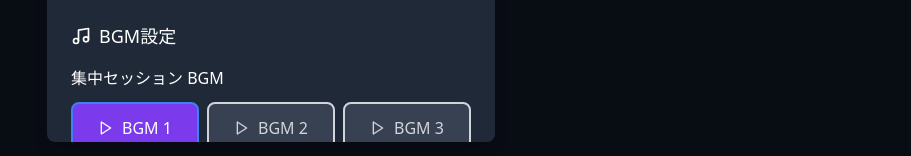
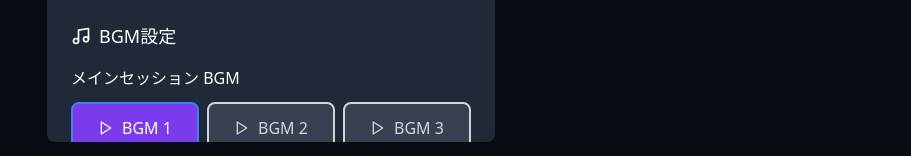
Before and after one commit to kozuke/sound-pomodoro, a React (Vite) app: page / in a window 1280 px wide. Both pictures are taken after a click on the button "設定". Shown: the part 618-774 px from the top of the page, without its empty margins (369-1280 px from the left). Built offline with nearby package versions, Linux system fonts and the light colour scheme.

Commit message:
SettingsコンポーネントのBGM選択ラベルを「集中セッション BGM」から「メインセッション BGM」に、また「休憩セッション BGM」から「ラストスパート BGM」に変更しました。

```diff
--- a/src/components/Settings.tsx
+++ b/src/components/Settings.tsx
@@ -197,7 +197,7 @@ const Settings: React.FC<SettingsProps> = ({ isOpen, onClose }) => {
 
           {/* メインBGM選択 */}
           <div className="mb-4">
-            <h4 className="text-md font-medium mb-3">集中セッション BGM</h4>
+            <h4 className="text-md font-medium mb-3">メインセッション BGM</h4>
             <div className="grid grid-cols-3 gap-2">
               {bgmOptions.map((option) => {
                 const isSelected = audioSettings.mainBgm === option.value;
@@ -222,7 +222,7 @@ const Settings: React.FC<SettingsProps> = ({ isOpen, onClose }) => {
 
           {/* エンディングBGM選択 */}
           <div>
-            <h4 className="text-md font-medium mb-3">休憩セッション BGM</h4>
+            <h4 className="text-md font-medium mb-3">ラストスパート BGM</h4>
             <div className="grid grid-cols-3 gap-2">
               {bgmOptions.map((option) => {
                 const isSelected = audioSettings.endingBgm === option.value;
```
